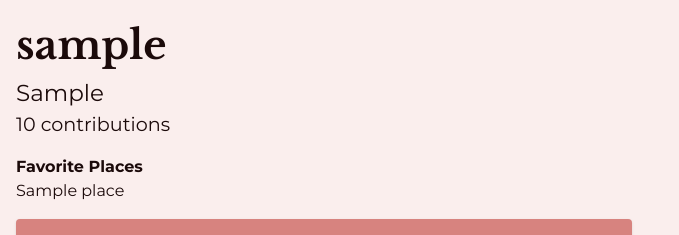
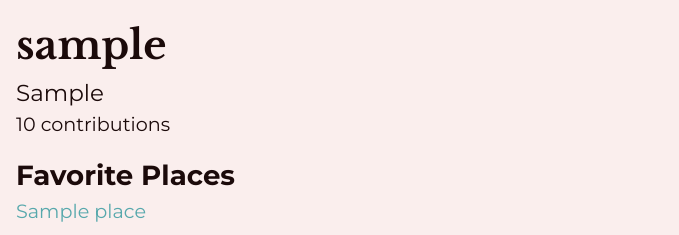
Before and after one commit to B-Selin/WoofAndWander, a Django app: template main_app/templates/profiles/profile_details.html in a window 1280 px wide. Shown: the part 96-331 px from the top of the page, without its empty margins (0-679 px from the left). Run offline with Django 4.2, Linux system fonts and the light colour scheme; tables that the repository leaves empty hold one stand-in row (values such as "Sample post"); the template is opened without the code that fills it: values that come from a table or form of the project are taken from there, most other values are stand-ins (such as "Sample title", 1, 10 or a date in 2020); style sheets or scripts are compiled from the project's sources; some libraries are stand-ins or nearby versions.

Commit message:
style added favorite places

```diff
--- a/main_app/templates/profiles/profile_details.html
+++ b/main_app/templates/profiles/profile_details.html
@@ -6,11 +6,11 @@
     <p class="font-header font-bold text-h5 dp:text-h3">{{profile.user.username}}</p>
     <p class="text-body-lg dp:text-h6">{{profile.user.profile.city}}</p>
     <p class="text-body dp:text-body-lg">{{ contributions }} contributions</p>
-    <div class="mt-4 mb-4">
-    <h3 class="font-bold">Favorite Places</h3>
+    <div class="mt-4 mb-4 text-body-lg">
+    <h3 class="font-bold text-h6 dp:text-h5">Favorite Places</h3>
     {% if favourites %}
         {% for favourite in favourites %}
-            <a href="{% url 'place_details' favourite.place.id %}">{{ favourite.place.name }}</a>
+            <a href="{% url 'place_details' favourite.place.id %}" class="text-accent">{{ favourite.place.name }}</a>
         {% endfor %}
     {% else %}
         {% if user == profile.user %}
```
